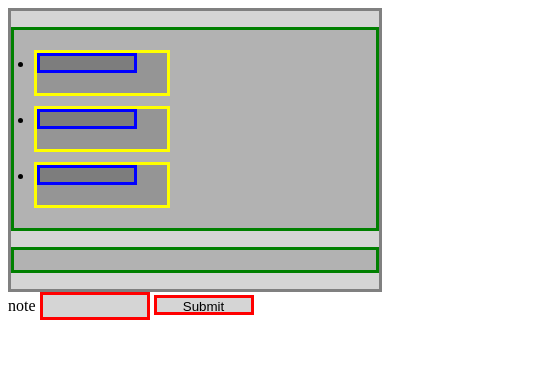
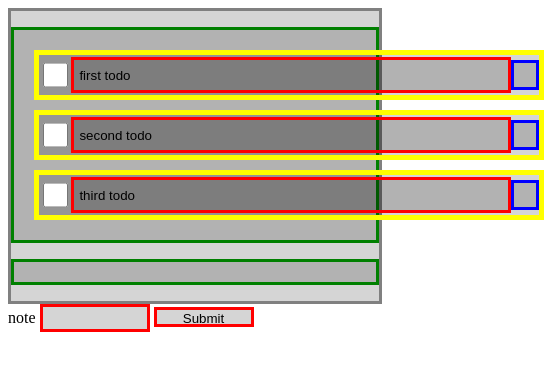
Before and after one commit to WebAhead5/w4-todo-JDMR, a website: page index.html in a window 390 px wide. Shown: the whole page, 544 px wide, since content can reach past the window. Drawn offline with Linux system fonts and the light colour scheme.

Commit message:
f: dom.js - added done property to the "state" array f: dom.js - added a checkBox element within the li f: dom.js - added functionality for the checkboxes f: dom.js - added a textBox element for the description within the li f: dom.js - added functionality for the textBox
f: style.css - added classes
f: style.css - set ul display to flex

f: logic.js - added function editTask

f: moved the css outlines to a separate files testing-outlines.css

f: index.html - added support for mobile viewport

```diff
--- a/index.html
+++ b/index.html
@@ -3,7 +3,11 @@
   <head>
     <meta charset="utf-8">
     <title>tdd todo</title>
+    <meta name="viewport"
+          content="width=device-width, user-scalable=no, initial-scale=1.0, maximum-scale=1.0, minimum-scale=1.0">
+    <meta http-equiv="X-UA-Compatible" content="ie=edge">
     <link rel="stylesheet" href="style/style.css">
+    <link rel="stylesheet" href="tests/testing-outlines.css">
   </head>
   <body>
     <div id = "todo-container">
@@ -15,6 +19,7 @@
       <input type="text" name="description" value="">
       <input type="submit" name="" value="Submit">
     </form>
+
   </body>
   <script type="text/javascript" src = "scripts/logic.js"></script>
   <script type="text/javascript" src = "scripts/dom.js"></script>
--- a/scripts/dom.js
+++ b/scripts/dom.js
@@ -6,33 +6,73 @@
   var container = document.getElementById('todo-container');
   var addTodoForm = document.getElementById('add-todo');
 
-  var state = [
-    { id: -3, description: 'first todo' },
-    { id: -2, description: 'second todo' },
-    { id: -1, description: 'third todo' },
+  let state = [
+    { id: -3, description: 'first todo' ,done: false},
+    { id: -2, description: 'second todo', done: false},
+    { id: -1, description: 'third todo',done: false },
   ]; // this is our initial todoList
 
   // This function takes a todo, it returns the DOM node representing that todo
-  var createTodoNode = function(todo) {
-    var todoNode = document.createElement('li');
+  let createTodoNode = function(todo) {
+
+
+    //----------------------------------------------------------------------------
+    let todoNode = document.createElement('li');
+    todoNode.classList.add("listItem");
+    todoNode.draggable = true;
     // you will need to use addEventListener
+    // add classes for css
 
-    // add span holding description
 
-    // this adds the delete button
-    var deleteButtonNode = document.createElement('button');
+    // add markTodo button-------------------------------------------------------
+    let markedCheckboxField = document.createElement("input");
+    markedCheckboxField.type ="checkbox";
+    markedCheckboxField.classList.add("listItemCheckBoxField");
+    markedCheckboxField.checked = todo.done;
+    markedCheckboxField.onchange = ()=>     {
+      let newState = todoFunctions.editTask(state,todo.id,obj=>{
+        obj.done = !obj.done;
+      });
+      update(newState);
+
+    };
+
+    todoNode.appendChild(markedCheckboxField);
+    //todo add onClock behaviour
+
+
+    // add  description-----------------------------------------------
+    let descTextField = document.createElement("input");
+    descTextField.type ="text";
+    descTextField.classList.add("listItemTextField");
+    descTextField.value = todo.description;
+    descTextField.onchange = ()=>
+    {
+      let newState = todoFunctions.editTask(state,todo.id,obj=>{
+        obj.description = descTextField.value;
+      });
+      update(newState);
+
+    };
+    todoNode.appendChild(descTextField);
+
+
+    // this adds the delete button------------------------------------------------
+    let deleteButtonNode = document.createElement('button');
     deleteButtonNode.addEventListener('click', function(event) {
       var newState = todoFunctions.deleteTodo(state, todo.id);
       update(newState);
     });
+    deleteButtonNode.classList.add("listItemDeleteButton");
     todoNode.appendChild(deleteButtonNode);
 
-    // add markTodo button
 
-    // add classes for css
+    //----------------------------------------------------------------------------
 
     return todoNode;
   };
+
+
 
   // bind create todo form
   if (addTodoForm) {
@@ -50,13 +90,14 @@
   }
 
   // you should not need to change this function
-  var update = function(newState) {
+  let update = function(newState) {
     state = newState;
+    console.log(state);
     renderState(state);
   };
 
   // you do not need to change this function
-  var renderState = function(state) {
+  let renderState = function(state) {
     var todoListNode = document.createElement('ul');
 
     state.forEach(function(todo) {
@@ -68,4 +109,22 @@
   };
 
   if (container) renderState(state);
+
+  //------------------------------------------------------
+ /* let addTodoNode = function (){
+      let form = document.createElement("form");
+
+      let TextField = document.createElement("input");
+      TextField.placeholder ="Add task...";
+      TextField.classList.add("listItemTextField");
+      TextField.oninput = ()=>
+      {
+
+      };
+    var todoListNode = document.createElement('ul');
+    todoListNode.appendChild(descTextField);
+
+  }*/
+  //------------------------------------------------------
+
 })();
--- a/scripts/logic.js
+++ b/scripts/logic.js
@@ -75,6 +75,24 @@ var todoFunctions = {
     cloneTodo.sort(sortFunction);
     return cloneTodo;
   },
+
+
+
+  editTask: function (todos,id,funcToApply) {
+
+    let arrClone = todoFunctions.cloneArrayOfObjects(todos);
+
+
+    if(arrClone.some(x=>x.id === id))
+    {
+      let index = arrClone.findIndex(x=>x.id === id);
+      funcToApply(arrClone[index] );
+    }
+
+
+    return arrClone;
+  }
+
 };
 
 
--- a/style/style.css
+++ b/style/style.css
@@ -1,38 +1,34 @@
-div {
-    background-color: rgba(0, 0, 0, 0.164);
-    border: grey solid 3px;
+
+
+:root{
+    --listItem-elements-height: 30px;
 
 }
 
-input {
-    background-color: rgba(0, 0, 0, 0.164);
-    height: 20px;
-    width: 100px;
-    border: 3px solid red;
-}
-
-ul {
-    /* height: 50px;
-    width: 150px; */
-    background-color: rgba(0, 0, 0, 0.164);
-    border: 3px solid green;
-    padding: 10px;
+.listItem {
+    border: solid 5px yellow;
+    list-style: none;
+    display: flex;
+    align-items: center;
+    justify-content: space-between ;
+    min-width: 500px;
 
 }
 
-li {
-    background-color: rgba(0, 0, 0, 0.164);
-    height: 40px;
-    width: 130px;
-    border: 3px solid yellow;
-    margin: 10px;
+
+.listItemCheckBoxField{
+    width: var(--listItem-elements-height);
+    height: var(--listItem-elements-height);
+}
+
+ .listItemDeleteButton{
+     width: var(--listItem-elements-height);;
+    height: var(--listItem-elements-height);
+    justify-self: flex-end;
+}
+.listItemTextField{
+    width: 100%;
+    height: var(--listItem-elements-height);
+    padding: 0 5px;
 
 }
-
-button {
-    border: 3px solid blue;
-    background-color: rgba(0, 0, 0, 0.164);
-    cursor: pointer;
-    height: 20px;
-    width: 100px;
-}
--- /dev/null
+++ b/tests/testing-outlines.css
@@ -0,0 +1,38 @@
+div {
+    background-color: rgba(0, 0, 0, 0.164);
+    border: grey solid 3px;
+
+}
+
+input {
+    background-color: rgba(0, 0, 0, 0.164);
+    height: 20px;
+    width: 100px;
+    border: 3px solid red;
+}
+
+ul {
+    /* height: 50px;
+    width: 150px; */
+    background-color: rgba(0, 0, 0, 0.164);
+    border: 3px solid green;
+    padding: 10px;
+
+}
+
+li {
+    background-color: rgba(0, 0, 0, 0.164);
+    height: 40px;
+    width: 130px;
+    border: 3px solid yellow;
+    margin: 10px;
+
+}
+
+button {
+    border: 3px solid blue;
+    background-color: rgba(0, 0, 0, 0.164);
+    cursor: pointer;
+    height: 20px;
+    width: 100px;
+}
```
Also changed, not shown: tests/test.js (+16 -0 lines).
